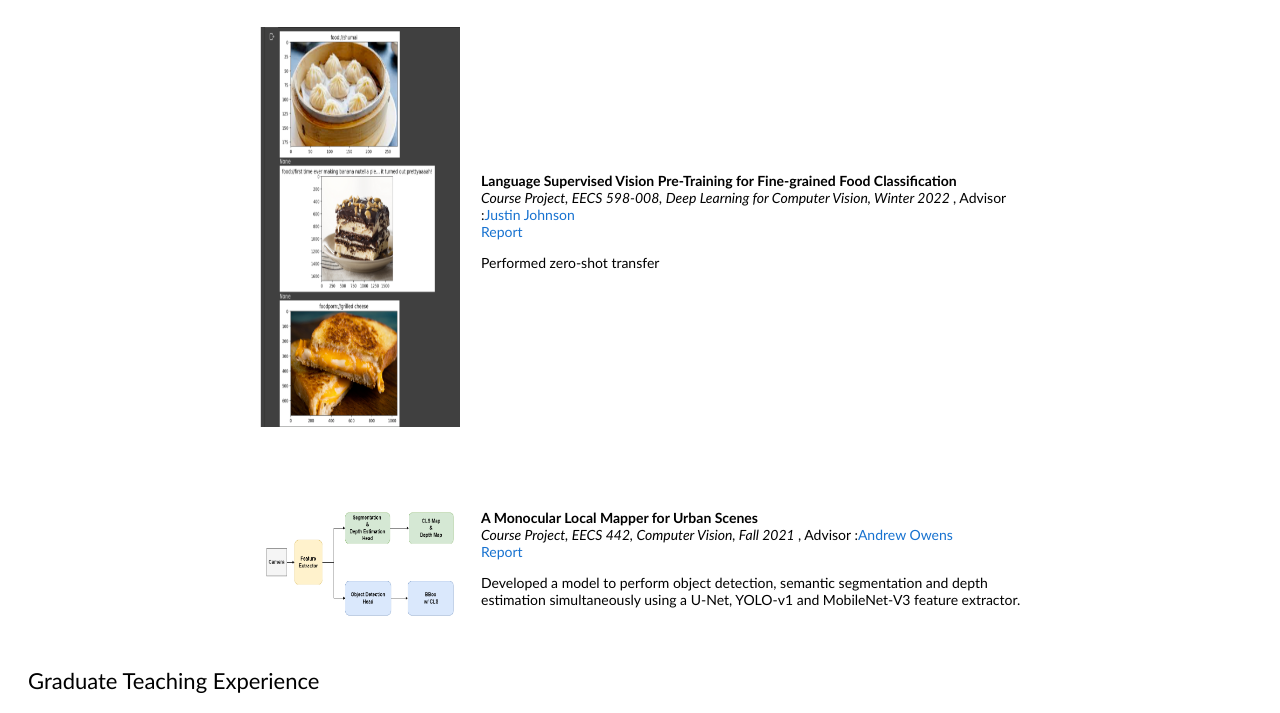
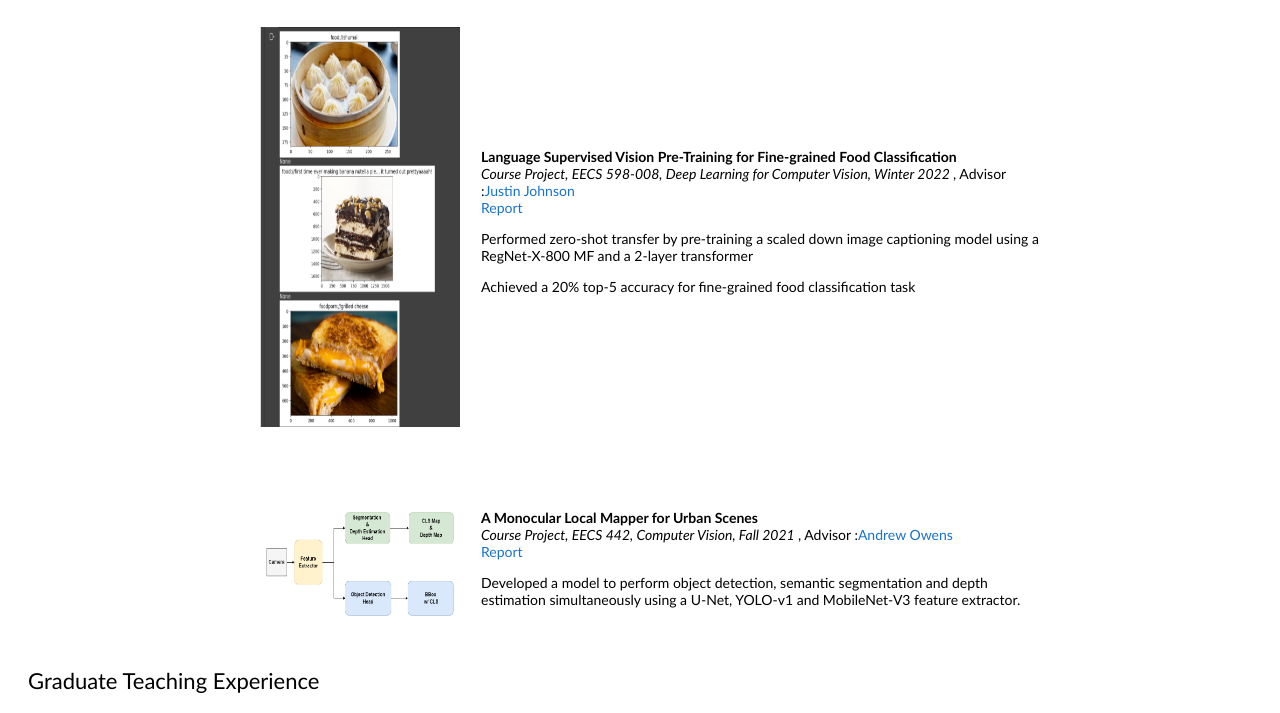
Before and after one commit to kshama2705/kshama2705.github.io, a plain HTML site: page index.html in a window 1280 px wide. Shown: the part 681-1394 px from the top of the page. Drawn offline with Linux system fonts and the light colour scheme.

Commit message:
formatted teaching section

```diff
--- a/index.html
+++ b/index.html
@@ -94,7 +94,8 @@
               <br>
               <a href="data/EECS_598_008_Final_Report.pdf">Report</a>
               <br>
-              <p>Performed zero-shot transfer  </p>
+              <p>Performed zero-shot transfer by pre-training a scaled down image captioning model using a RegNet-X-800 MF and a 2-layer transformer </p>
+              <p>Achieved a 20% top-5 accuracy for fine-grained food classification task</p>
             </td>
           </tr>
         </tbody></table>
```
